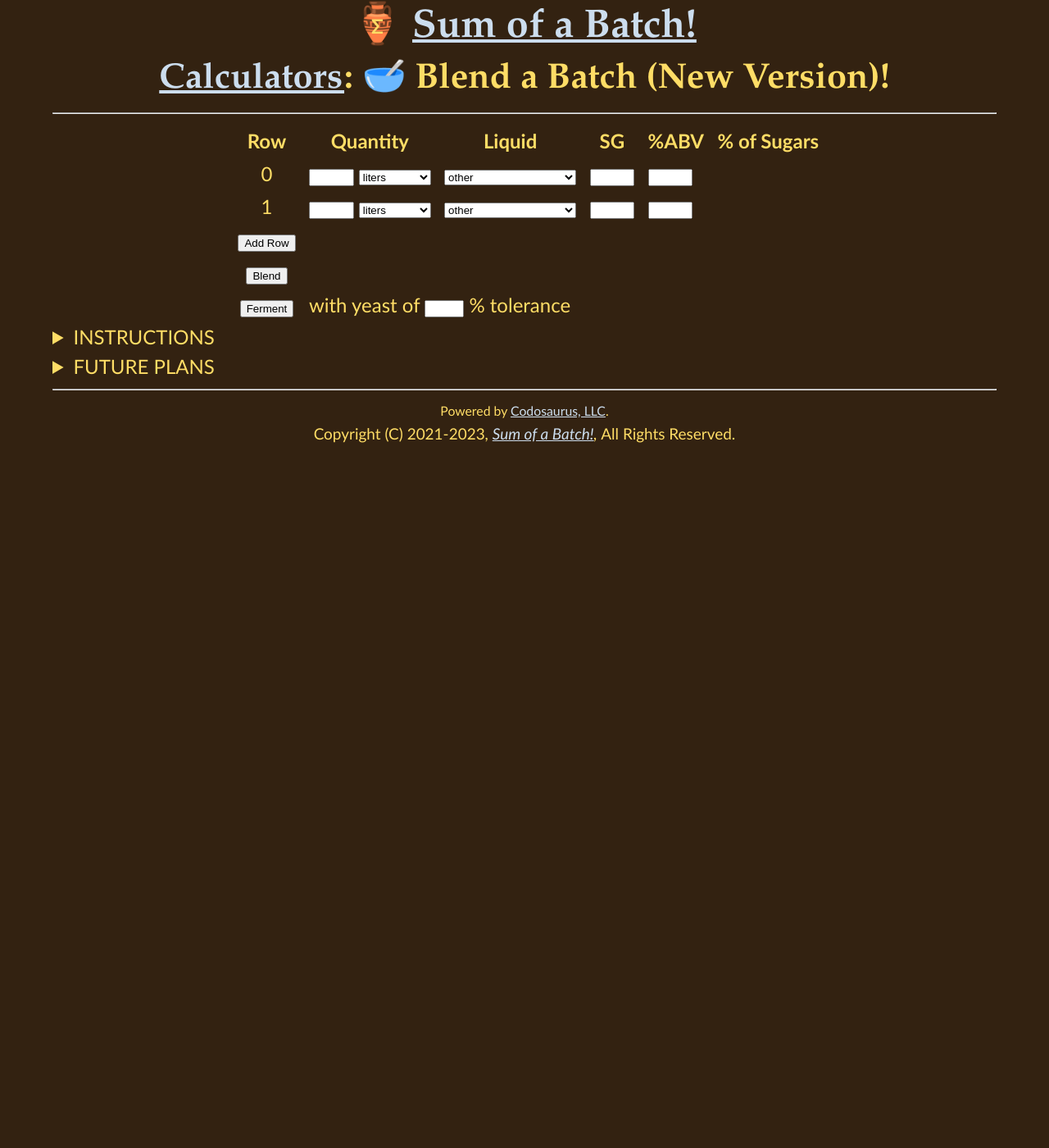
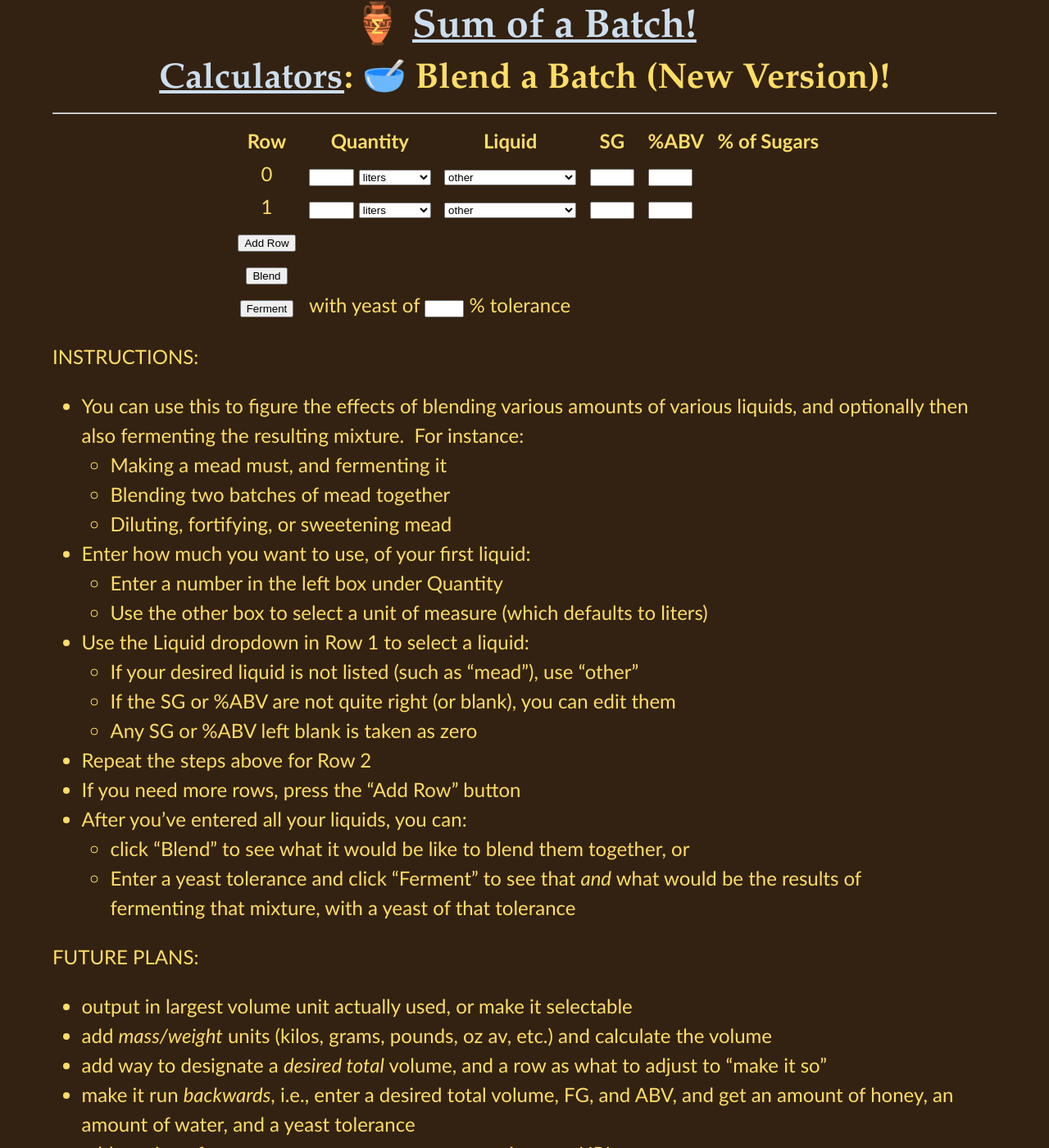
Before and after one commit to Sum-of-a-Batch/Sum-of-a-Batch.github.io, a Jekyll site: the page built from new_blender.md, in a window 1280 px wide and 1400 px high. Shown: the whole window at 82% size. Built offline with Jekyll 4.4.1, drawn with Linux system fonts in a browser that asks for light colours; some of the changed lines change nothing that is shown; some of the changed text lies outside the part shown.

Commit message:
undo 'details' idea that didn't work despite github docs :-P

```diff
--- a/new_blender.md
+++ b/new_blender.md
@@ -50,8 +50,7 @@
 
 <div id="results"></div>
 
-<details>
-<summary>INSTRUCTIONS</summary>
+INSTRUCTIONS:
 
 - You can use this
 to figure the effects of
@@ -75,20 +74,19 @@
   - Enter a yeast tolerance and click "Ferment" to see that _and_
   what would be the results of fermenting that mixture,
   with a yeast of that tolerance
-</details>
 
-<details>
-<summary>FUTURE PLANS</summary>
-
+FUTURE PLANS:
 - output in largest volume unit actually used, or make it selectable
-- add _mass/weight_ units (kilos, grams, pounds, oz av, etc.) and calculate the volume
-- add way to designate a _desired total_ volume, and a row as what to adjust to "make it so"
+- add _mass/weight_ units (kilos, grams, pounds, oz av, etc.)
+  and calculate the volume
+- add way to designate a _desired total_ volume,
+  and a row as what to adjust to "make it so"
 - make it run _backwards_,
-i.e.,
-enter a desired
-total volume, FG, and ABV,
-and get an amount of honey, an amount of water, and a yeast tolerance
+  i.e.,
+  enter a desired
+  total volume, FG, and ABV,
+  and get an amount of honey, an amount of water, and a yeast tolerance
 - add parsing of query params, so we can save a recipe as a URL
 - eliminate all non-metric units, screw the places using stupid units  :-)
-- add warning that if the honey (if any) is below 50% of the sugars it's not mead  :-)
-</details>
+- add warning that if the honey (if any) is below 50% of the sugars
+  it's not mead  :-)
```
